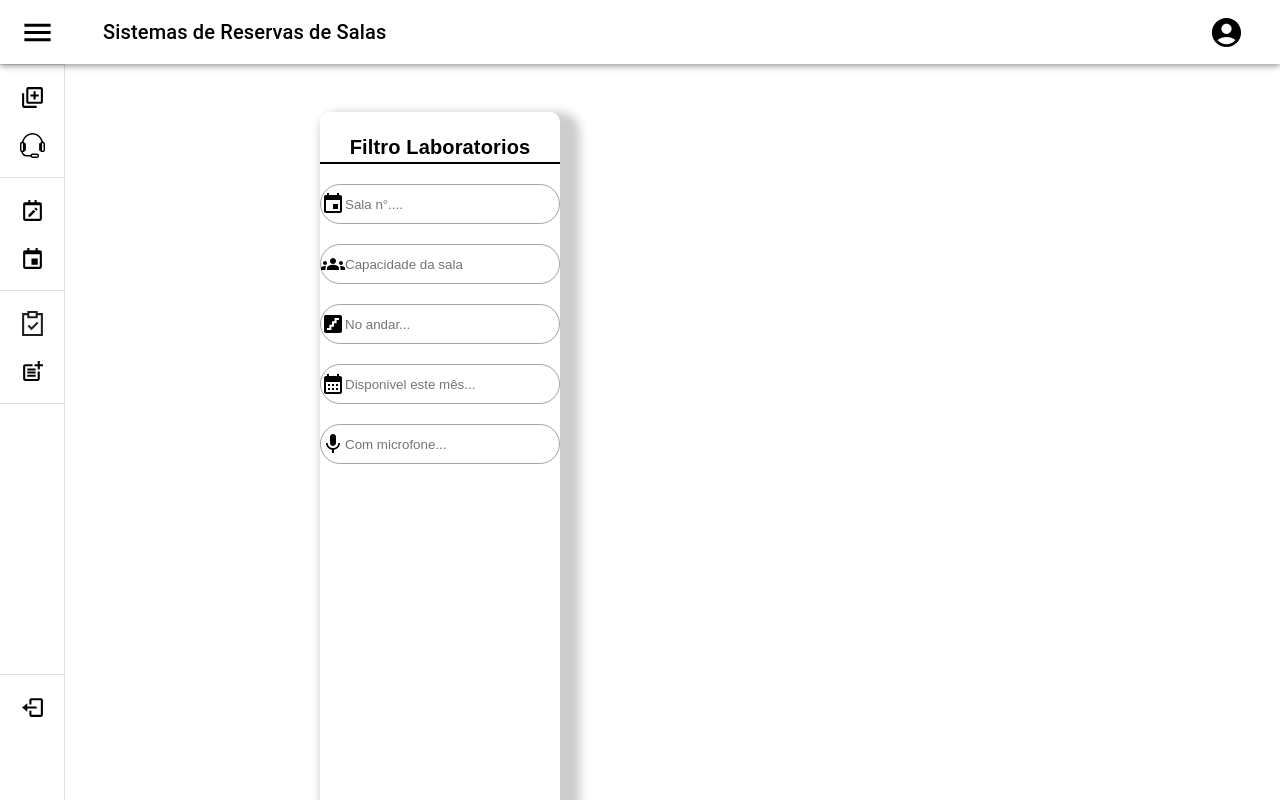
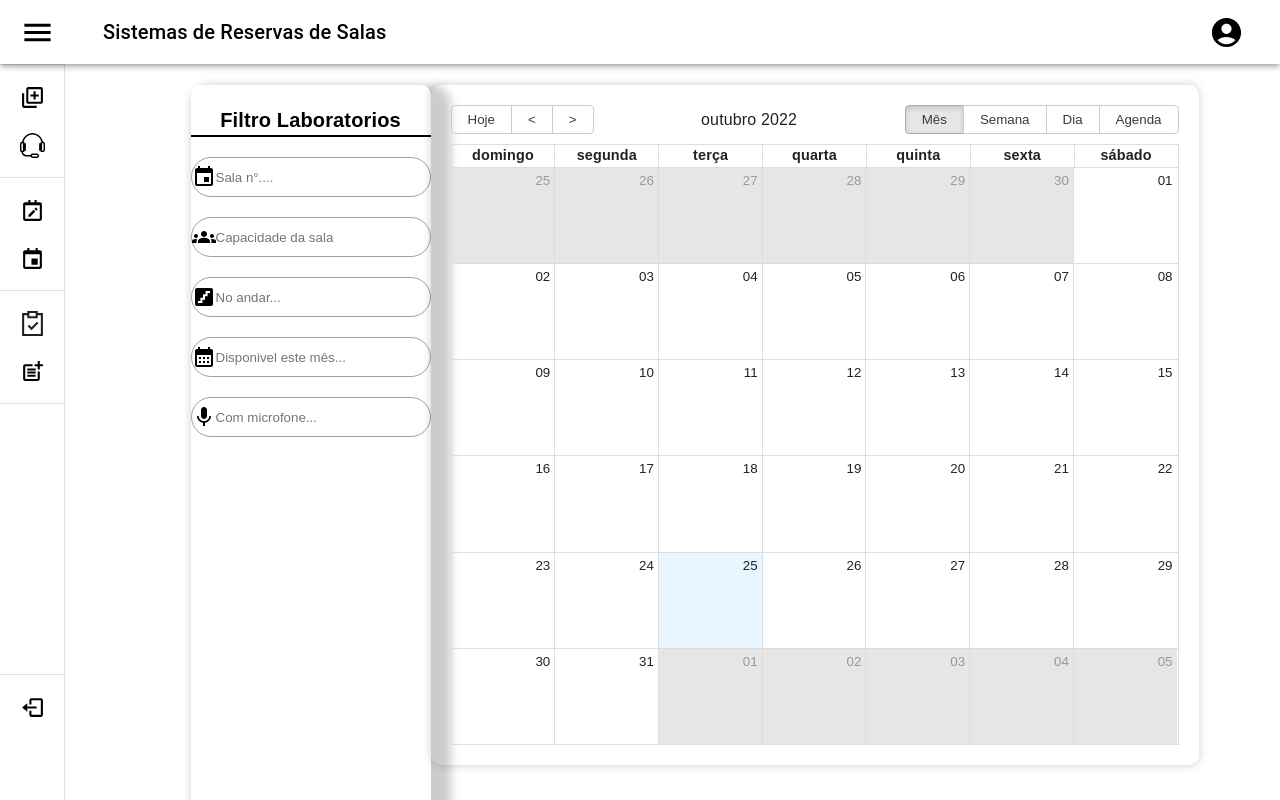
Before and after one commit to Grupo4-integrador/projeto-integrador, a React (Create React App) app: page /laboratorio in a window 1280 px wide. Shown: the top 800 px of the page. Built offline with nearby package versions, Linux system fonts and the light colour scheme.

Commit message:
ajustes flex

```diff
--- a/src/Components/Telas/Laboratorio/index.js
+++ b/src/Components/Telas/Laboratorio/index.js
@@ -17,6 +17,7 @@ import GroupsIcon from '@mui/icons-material/Groups';
 import CalendarMonthIcon from '@mui/icons-material/CalendarMonth';
 import EventIcon from '@mui/icons-material/Event';
 import MicIcon from '@mui/icons-material/Mic';
+import { Autocomplete } from "@mui/material";
 
 const messages = {
   allDay: "Dia Inteiro",
@@ -65,8 +66,8 @@ const events = [
 
 const Lab = (props) => (
   <>
+    <div className="myCustomHeight">
     <SidebarHome />
-    <div className="myCustomHeight">
       <div className="container">
         <div className="card">
           <div className="card-body">
--- a/src/Components/Telas/Laboratorio/index.scss
+++ b/src/Components/Telas/Laboratorio/index.scss
@@ -30,15 +30,15 @@ $btn-color: #3f51b5 !default;
 /* MEXER DAQUI PRA BAIXO PARA MUDAR O CARD DO FILTRO*/
 .myCustomHeight {
   display: flex;
-  align-items: center;
   justify-content: center;
+  margin-top: 85px;
   flex-wrap: wrap;
 }
 .container {
-  flex: 1 1 100px;
+  // flex: 1 1 100px;
   display: flex;
 
-  padding-left: 20rem;
+  // padding-left: 20rem;
   font-family: "Inter";
   font-style: normal;
   font-weight: 700;
```
